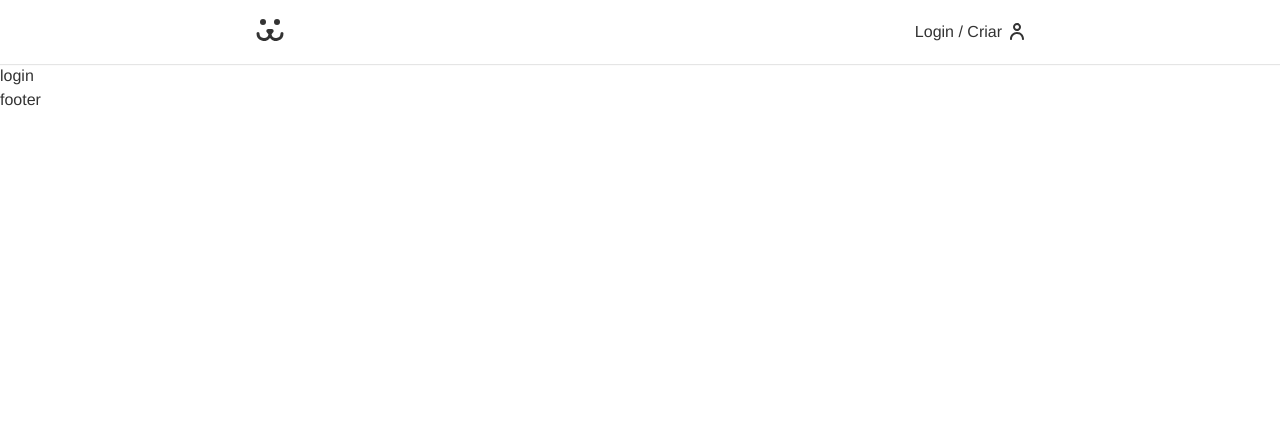
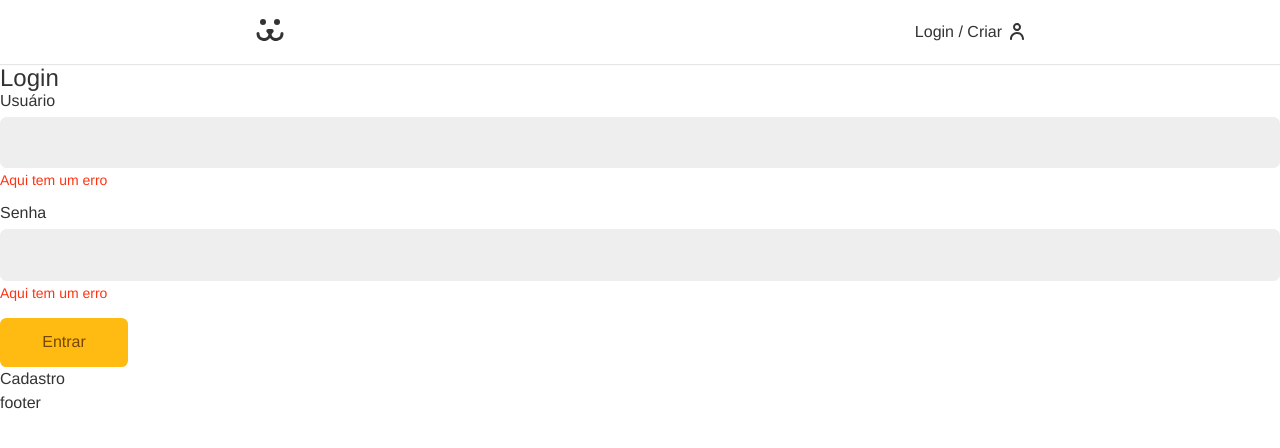
Before and after one commit to pedrodruviaro/origamid-react, a React (Create React App) app: page /login in a window 1280 px wide. Shown: the top 448 px of the page. Built offline with nearby package versions, Linux system fonts and the light colour scheme.

Commit message:
criando comp input e button

```diff
--- a/src/App.js
+++ b/src/App.js
@@ -11,7 +11,7 @@ export const App = () => {
             <Header />
             <Routes>
                 <Route path="/" element={<Home />} />
-                <Route path="/login" element={<Login />} />
+                <Route path="/login/*" element={<Login />} />
             </Routes>
             <Footer />
         </BrowserRouter>
--- /dev/null
+++ b/src/components/Form/Button.jsx
@@ -0,0 +1,6 @@
+import React from "react";
+import styles from "./Button.module.css";
+
+export const Button = ({ children, ...rest }) => {
+    return <button {...rest} className={styles.button}>{children}</button>;
+};
--- /dev/null
+++ b/src/components/Form/Button.module.css
@@ -0,0 +1,29 @@
+.button {
+    font-size: 1rem;
+    font-family: var(--type-first);
+
+    cursor: pointer;
+
+    border: none;
+    border-radius: 0.4rem;
+
+    background-color: #fb1;
+    color: #764701;
+
+    padding: 0.8rem 1.2rem;
+
+    transition: box-shadow 100ms;
+
+    min-width: 8rem;
+}
+
+.button:hover,
+.button:focus {
+    outline: none;
+    box-shadow: 0 0 0 3px #fea, 0 0 0 4px #fb1;
+}
+
+.button:disabled {
+    opacity: 0.5;
+    cursor: wait;
+}
--- /dev/null
+++ b/src/components/Form/Input.jsx
@@ -0,0 +1,14 @@
+import React from "react";
+import styles from "./Input.module.css";
+
+export const Input = ({ label, type, name }) => {
+    return (
+        <div className={styles.wrapper}>
+            <label className={styles.label} htmlFor={name}>
+                {label}
+            </label>
+            <input className={styles.input} type={type} id={name} name={name} />
+            <p className={styles.error}>Aqui tem um erro</p>
+        </div>
+    );
+};
--- /dev/null
+++ b/src/components/Form/Input.module.css
@@ -0,0 +1,36 @@
+.wrapper {
+    margin-bottom: 1rem;
+}
+
+.label {
+    display: block;
+    font-size: 1rem;
+    line-height: 1;
+    padding-bottom: 0.5rem;
+}
+
+.input {
+    border: 1px solid #eee;
+    display: block;
+    width: 100%;
+    font-size: 1rem;
+    padding: 0.8rem;
+    border-radius: 0.4rem;
+    background-color: #eee;
+
+    transition: all 200ms ease;
+}
+
+.input:focus,
+.input:hover {
+    outline: none;
+    border-color: #fb1;
+    background-color: #fff;
+    box-shadow: 0 0 0 3px #fea;
+}
+
+.error {
+    color: #f31;
+    font-size: 0.875rem;
+    margin-top: 0.25rem;
+}
--- a/src/components/Login/Login.jsx
+++ b/src/components/Login/Login.jsx
@@ -1,5 +1,19 @@
 import React from "react";
+import { Route, Routes } from "react-router";
+import { LoginForm } from "./LoginForm";
+import { LoginCreate } from "./LoginCreate";
+import { LoginPasswordLost } from "./LoginPasswordLost";
+import { LoginPasswordReset } from "./LoginPasswordReset";
 
 export const Login = () => {
-    return <div>login</div>;
+    return (
+        <div>
+            <Routes>
+                <Route path="/" element={<LoginForm />} />
+                <Route path="criar" element={<LoginCreate />} />
+                <Route path="perdeu" element={<LoginPasswordLost />} />
+                <Route path="resetar" element={<LoginPasswordReset />} />
+            </Routes>
+        </div>
+    );
 };
--- /dev/null
+++ b/src/components/Login/LoginCreate.jsx
@@ -0,0 +1,5 @@
+import React from "react";
+
+export const LoginCreate = () => {
+    return <div>Login Criar</div>;
+};
--- /dev/null
+++ b/src/components/Login/LoginForm.jsx
@@ -0,0 +1,51 @@
+import React, { useState } from "react";
+import { Link } from "react-router-dom";
+
+import { Input } from "../Form/Input";
+import { Button } from "../Form/Button";
+
+export const LoginForm = () => {
+    const [username, setUsername] = useState("");
+    const [password, setPassword] = useState("");
+
+    async function handleSubmit(e) {
+        e.preventDefault();
+
+        const response = await fetch(
+            "https://dogsapi.origamid.dev/json/jwt-auth/v1/token",
+            {
+                method: "POST",
+                headers: { "Content-type": "application/json" },
+                body: JSON.stringify({ username, password }),
+            }
+        );
+        const data = await response.json();
+        console.log(data);
+    }
+
+    return (
+        <section>
+            <h1>Login</h1>
+            <form onSubmit={handleSubmit}>
+                <Input
+                    label="Usuário"
+                    name="username"
+                    type="text"
+                    value={username}
+                    onChange={(e) => setUsername(e.target.value)}
+                />
+
+                <Input
+                    label="Senha"
+                    name="password"
+                    type="password"
+                    value={password}
+                    onChange={(e) => setPassword(e.target.value)}
+                />
+
+                <Button type="submit">Entrar</Button>
+            </form>
+            <Link to="/login/criar">Cadastro</Link>
+        </section>
+    );
+};
--- /dev/null
+++ b/src/components/Login/LoginPasswordLost.jsx
@@ -0,0 +1,5 @@
+import React from "react";
+
+export const LoginPasswordLost = () => {
+    return <div>LoginPasswordLost</div>;
+};
--- /dev/null
+++ b/src/components/Login/LoginPasswordReset.jsx
@@ -0,0 +1,5 @@
+import React from "react";
+
+export const LoginPasswordReset = () => {
+    return <div>LoginPassword RESET</div>;
+};
```
